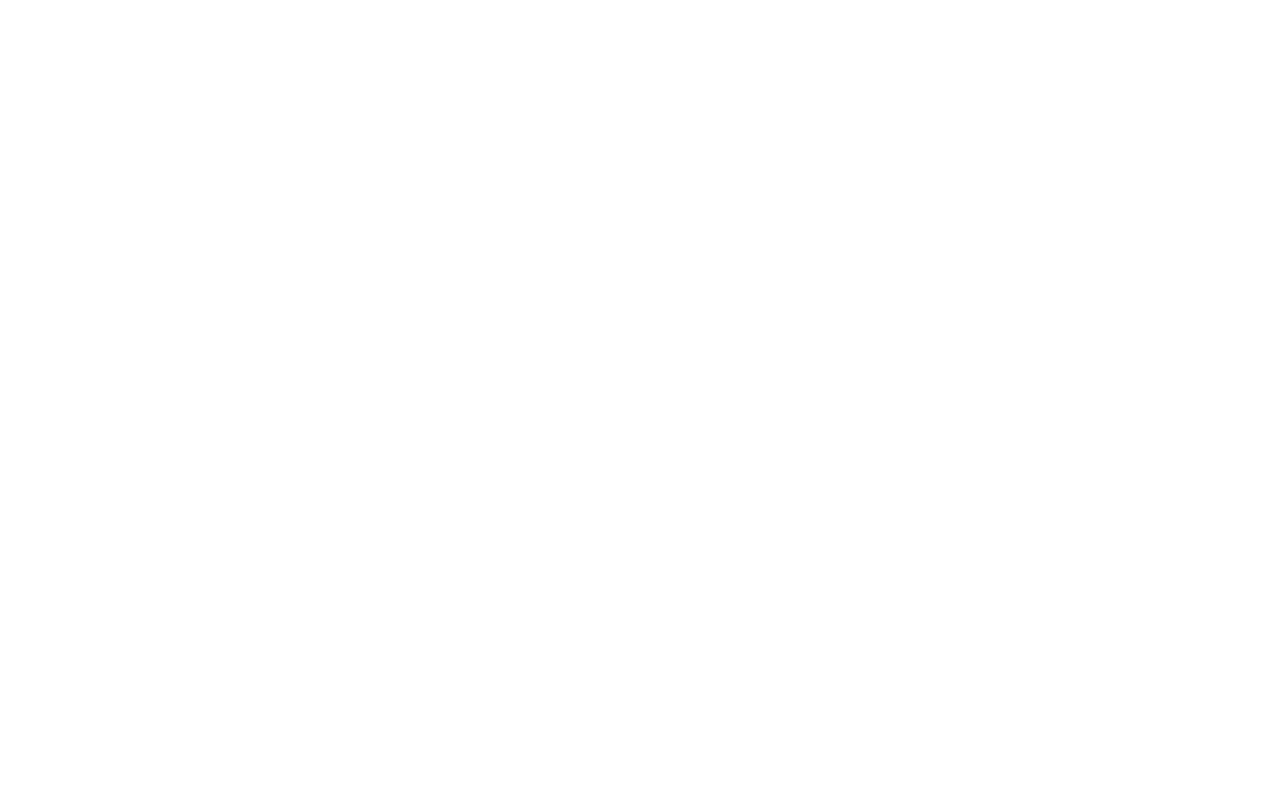
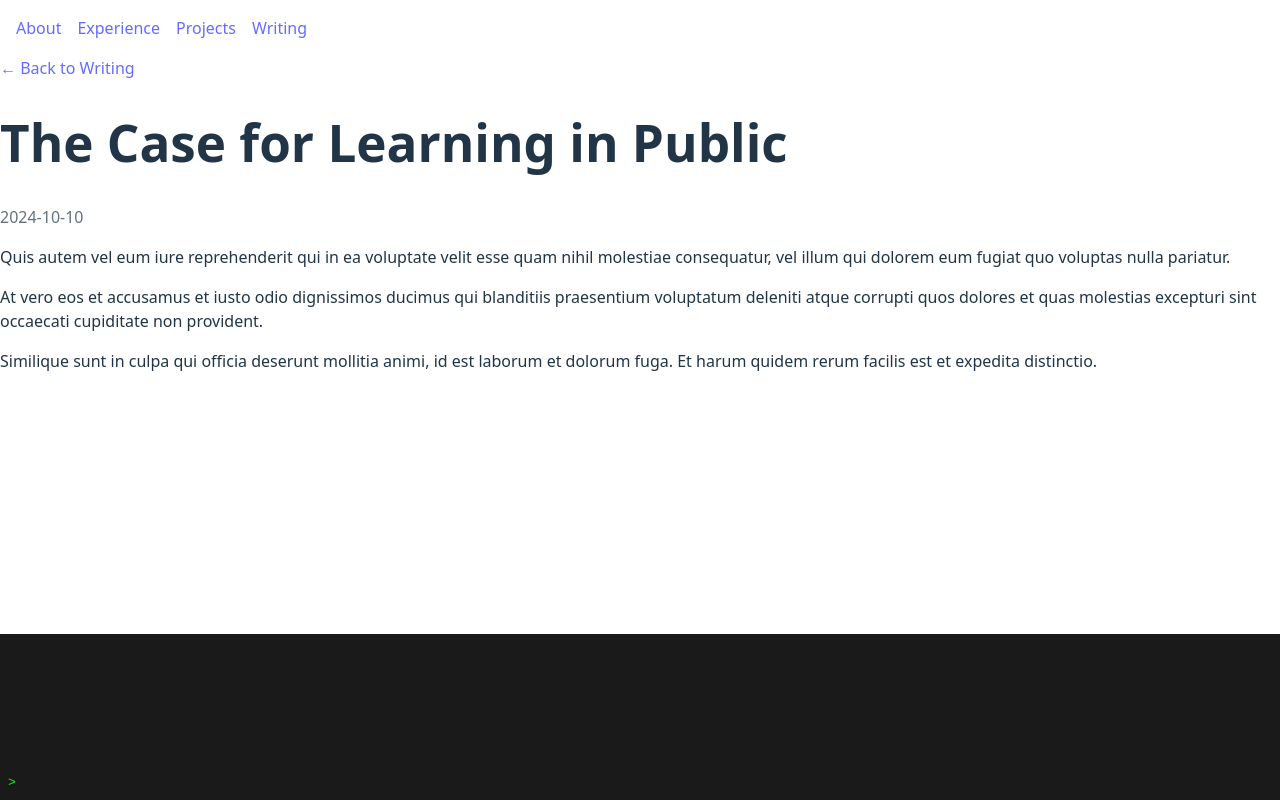
Before and after one commit to kevinclb/portfolio, a React (Vite) app: page /writing/learning-in-public in a window 1280 px wide. Before the commit this address had no page. Built offline with nearby package versions, Linux system fonts and the light colour scheme.

Commit message:
add WritingDetail route for dynamic writing post links

```diff
--- a/src/App.tsx
+++ b/src/App.tsx
@@ -5,6 +5,7 @@
 import Projects from './pages/Projects'
 import ProjectDetail from './pages/ProjectDetail'
 import Writing from './pages/Writing'
+import WritingDetail from './pages/WritingDetail'
 
 function App() {
   return (
@@ -16,6 +17,7 @@
         <Route path="/projects" element={<Projects />} />
         <Route path="/projects/:slug" element={<ProjectDetail />} />
         <Route path="/writing" element={<Writing />} />
+        <Route path="/writing/:slug" element={<WritingDetail />} />
       </Route>
     </Routes>
   )
--- /dev/null
+++ b/src/pages/WritingDetail.tsx
@@ -0,0 +1,32 @@
+import { useParams, Link } from 'react-router-dom'
+import { posts } from '../data/writing'
+
+function WritingDetail() {
+  const { slug } = useParams<{ slug: string }>()
+  const post = posts.find((p) => p.slug === slug)
+
+  if (!post) {
+    return (
+      <div>
+        <h1>Post not found</h1>
+        <p>The post you're looking for doesn't exist.</p>
+        <Link to="/writing">← Back to Writing</Link>
+      </div>
+    )
+  }
+
+  return (
+    <div>
+      <Link to="/writing">← Back to Writing</Link>
+      <h1>{post.title}</h1>
+      <p style={{ opacity: 0.7 }}>{post.date}</p>
+      <div>
+        {post.content.split('\n\n').map((paragraph, i) => (
+          <p key={i}>{paragraph}</p>
+        ))}
+      </div>
+    </div>
+  )
+}
+
+export default WritingDetail
```
